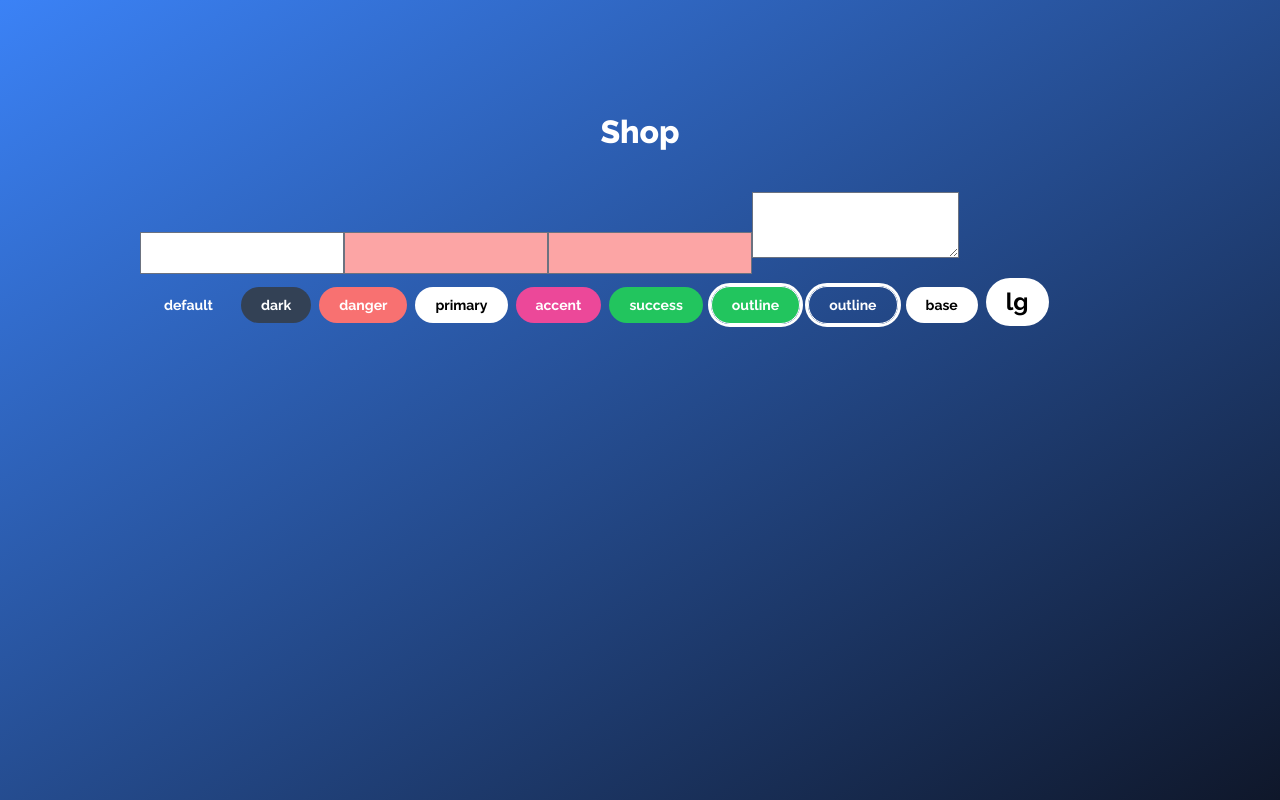
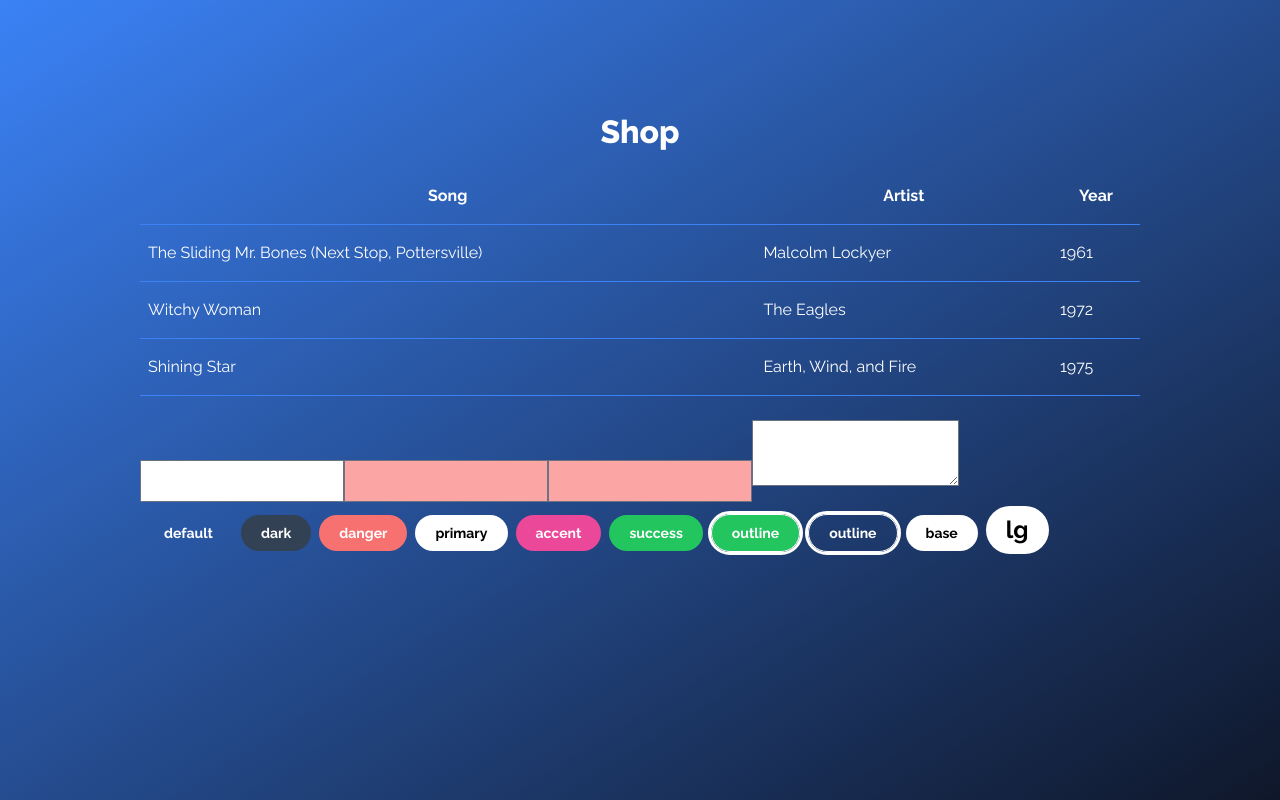
Before and after one commit to EdoardoFerrini/my-shop, a React (Vite) app: page / in a window 1280 px wide. Built offline with nearby package versions, Linux system fonts and the light colour scheme; a web font is replaced by a local one.

Commit message:
Tailwind Tables

```diff
--- a/src/App.tsx
+++ b/src/App.tsx
@@ -2,6 +2,33 @@
   return (
     <div className="page">
       <h1 className="title">Shop</h1>
+
+      <table className="table-auto w-full hover">
+        <thead>
+          <tr>
+            <th>Song</th>
+            <th>Artist</th>
+            <th>Year</th>
+          </tr>
+        </thead>
+        <tbody>
+          <tr>
+            <td>The Sliding Mr. Bones (Next Stop, Pottersville)</td>
+            <td>Malcolm Lockyer</td>
+            <td>1961</td>
+          </tr>
+          <tr>
+            <td>Witchy Woman</td>
+            <td>The Eagles</td>
+            <td>1972</td>
+          </tr>
+          <tr>
+            <td>Shining Star</td>
+            <td>Earth, Wind, and Fire</td>
+            <td>1975</td>
+          </tr>
+        </tbody>
+      </table>
 
       <br />
       <input type="text" />
--- a/src/index.css
+++ b/src/index.css
@@ -68,3 +68,12 @@
 .btn.lg {
   @apply text-2xl;
 }
+
+.table-auto th,
+.table-auto td {
+  @apply border-b border-b-blue-500 py-4 px-2;
+}
+
+.table-auto.hover tr:hover {
+  @apply bg-blue-500;
+}
```
